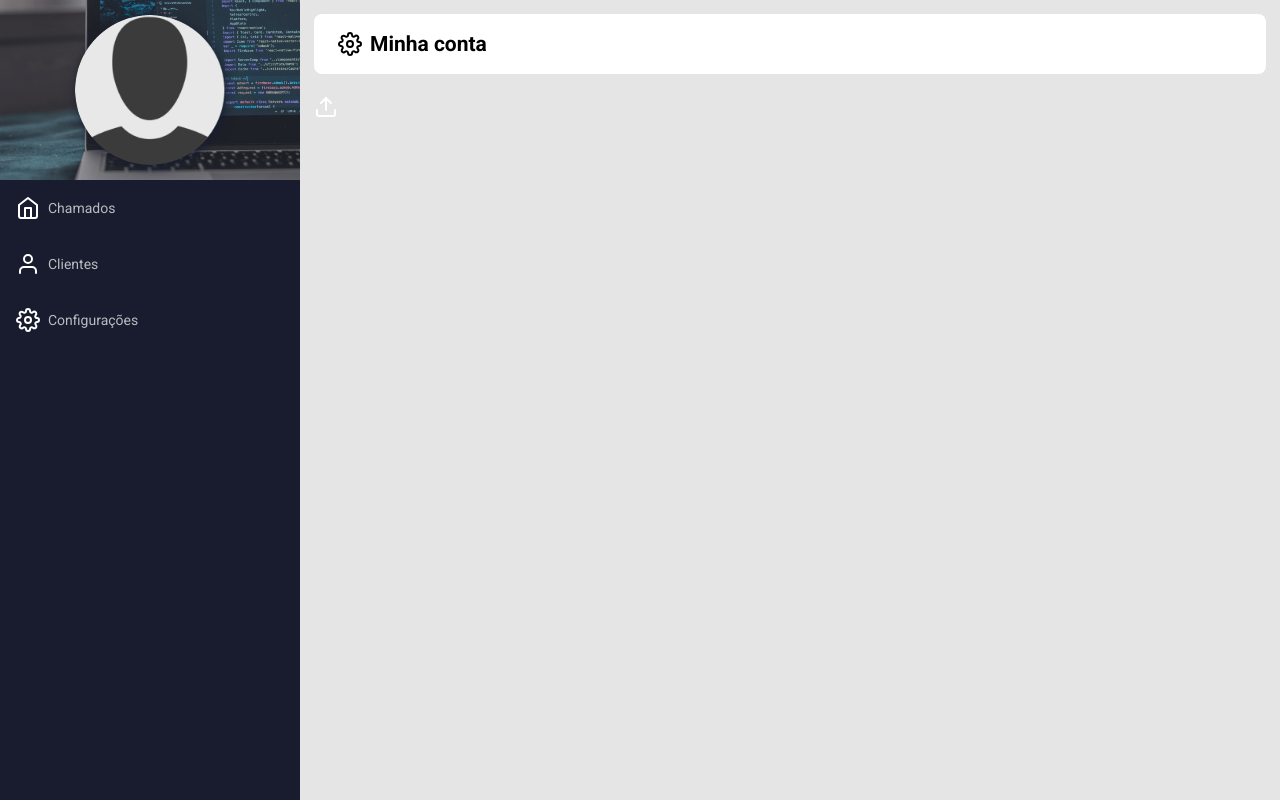
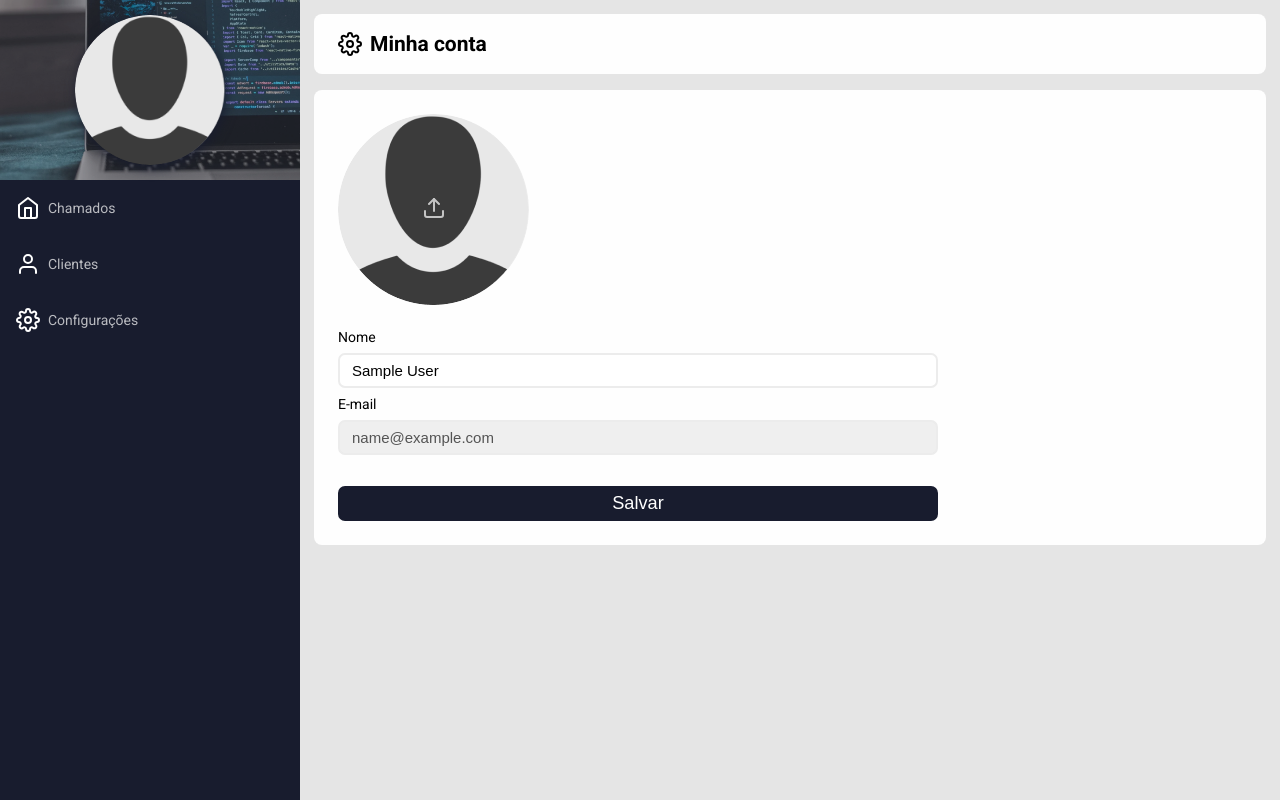
Before and after one commit to MarcosVel/chamados, a React (Create React App) app: page /settings in a window 1280 px wide. Built offline with nearby package versions, Linux system fonts and the light colour scheme; no server answers; sample sign-in values are in the browser's storage.

Commit message:
add settings page

```diff
--- a/src/components/Title/styles.css
+++ b/src/components/Title/styles.css
@@ -2,7 +2,7 @@
   display: flex;
   align-items: center;
   border-radius: 8px;
-  background-color: #fff;
+  background-color: #fefefe;
   padding: 18px 24px;
 }
 
--- a/src/pages/Settings/index.jsx
+++ b/src/pages/Settings/index.jsx
@@ -1,11 +1,19 @@
+import { useContext, useState } from 'react';
+import { FiSettings, FiUpload } from 'react-icons/fi';
+import Avatar from '../../assets/avatar.png';
+import Nav from '../../components/Nav';
+import Title from '../../components/Title';
+import { AuthContext } from '../../contexts/auth';
 import '../../helpers/globals.css';
 import './styles.css';
-import Nav from '../../components/Nav';
-import Title from '../../components/Title';
-
-import { FiSettings, FiUpload } from 'react-icons/fi'
 
 function Settings() {
+  const { user } = useContext(AuthContext);
+
+  const [name, setName] = useState(user && user.name);
+  const [email, setEmail] = useState(user && user.email);
+  const [avatarUrl, setAvatarUrl] = useState(user && user.avatarUrl);
+
   return (
     <div className="page">
       <Nav />
@@ -16,12 +24,27 @@ function Settings() {
         </Title>
 
         <div className="container">
-          <form>
+          <form className="form-profile">
             <label className='label-avatar'>
               <span>
-                <FiUpload color='#fff' size='24'  />
+                <FiUpload color='#fff' size='24' />
               </span>
+
+              <input type="file" accept='image/' /><br />
+              {avatarUrl == null ?
+                <img src={Avatar} alt="Avatar" />
+                :
+                <img src={user.avatarUrl} alt="User image" />
+              }
             </label>
+
+            <label>Nome</label>
+            <input type="text" value={name} onChange={(e) => setName(e.target.value)} />
+
+            <label>E-mail</label>
+            <input type="text" value={email} disabled={true} />
+
+            <button type="submit">Salvar</button>
           </form>
         </div>
       </div>
--- a/src/pages/Settings/styles.css
+++ b/src/pages/Settings/styles.css
@@ -3,3 +3,67 @@
   flex: 1;
   margin: 1em;
 }
+
+.container {
+  display: flex;
+  margin-top: 16px;
+  background-color: #fefefe;
+  border-radius: 8px;
+  padding: 24px;
+  align-items: center;
+}
+
+.container form {
+  margin-top: 0;
+}
+
+.label-avatar {
+  width: fit-content;
+  display: flex;
+  justify-content: center;
+  align-items: center;
+  cursor: pointer;
+  border-radius: 50%;
+  margin-bottom: 24px !important;
+}
+
+.label-avatar input {
+  display: none;
+}
+
+.label-avatar img {
+  border-radius: 50%;
+  object-fit: cover;
+}
+
+.label-avatar span {
+  z-index: 999;
+  position: absolute;
+  opacity: .7;
+  transition: .2s;
+}
+
+.label-avatar:hover > span {
+  opacity: 1;
+  transform: scale(1.1);
+}
+
+.form-profile label {
+  margin-bottom: 8px;
+}
+
+.form-profile input {
+  padding: 12px;
+  max-width: 600px;
+  border: 2px solid #ececec;
+}
+
+.form-profile input:disabled {
+  background-color: #EFEFEF;
+  cursor: not-allowed;
+}
+
+.form-profile button {
+  max-width: 600px;
+  margin-top: 24px;
+}
```
